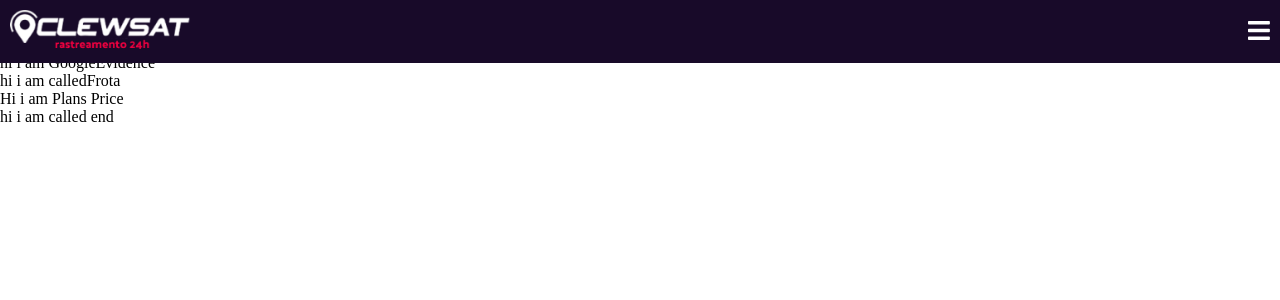
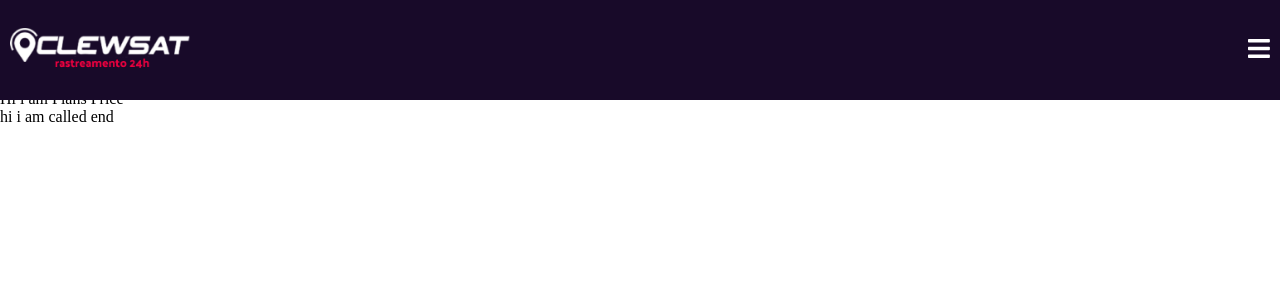
Before and after one commit to malves224/ClewsatWebSite, a React (Create React App) app: page / in a window 1280 px wide. Shown: the top 300 px of the page. Built offline with nearby package versions, Linux system fonts and the light colour scheme.

Commit message:
ajuste tamanho da barra de nav

```diff
--- a/src/sectionsComponents/css/navBar.css
+++ b/src/sectionsComponents/css/navBar.css
@@ -9,6 +9,7 @@ nav {
   display: flex;
   justify-content: space-between;
   align-items: center;
+  height: 100px;
 }
 
 nav img {
--- a/src/sectionsComponents/css/overlayMenu.css
+++ b/src/sectionsComponents/css/overlayMenu.css
@@ -12,7 +12,7 @@
 }
 
 aside {
-  margin-top: 50px;
+  margin-top: 100px;
   position: absolute;
   background-color: #180A29;
   width: 100%;
```
